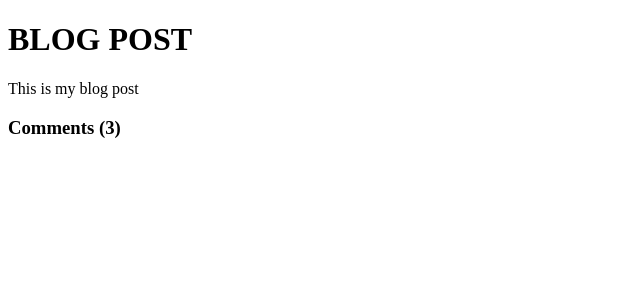
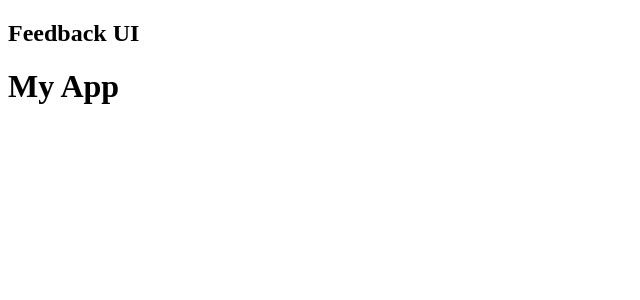
Before and after one commit to helen-tan/react-feedback-app, a React (Create React App) app: page / in a window 1280 px wide. Shown: the top 300 px of the page, without its empty margins (0-640 px from the left). Built offline with nearby package versions, Linux system fonts and the light colour scheme.

Commit message:
Header component + intro to Props

```diff
--- a/src/App.js
+++ b/src/App.js
@@ -1,3 +1,5 @@
+import Header from "./components/Header"
+
 // Components can be either classes or functions
 // classes - old school way of creating components
 // functions - newer way, functional components. Uses Hooks & states
@@ -7,39 +9,15 @@
   // We can only return 1 main parent element
   // But if we don't want a wrapping div, so we can return an empty parent fragment <>
 
-  const title = 'Blog Post';
-  const body = 'This is my blog post';
-  const comments = [
-    { id: 1, text: 'Comment one'},
-    { id: 2, text: 'Comment two'},
-    { id: 3, text: 'Comment three'}
-  ];
-
-  // For returning JSX based on a specific condition
-  const loading = true;
-  const showComments = true;
-
-  const commentBlock = (
-    <div className='comments'>
-    <h3>Comments ({comments.length})</h3>
-    <ul>
-      {comments.map((comment, index) => {
-        <li key={index}>{comment.text}</li>
-      })}
-    </ul>
-  </div>
-  )
-
   return (
     // In JSX, class is a reserved keyword. We use className
     // In forms, for attribute in JSX is htmlFor
+    <>
+    <Header />
     <div className = 'container'>
-      <h1>{title.toUpperCase()}</h1>
-      <p>{body}</p>
-
-      {/* If showComments is true show this: */}
-      {showComments && commentBlock}
+      <h1>My App</h1>
     </div>
+    </>
   )
 }
 
--- /dev/null
+++ b/src/components/Header.jsx
@@ -0,0 +1,25 @@
+import PropTypes from 'prop-types'
+
+// When we pass a prop to a component, we need to catch it in the parameters: function Header(props)
+// destructure it with curly braces
+function Header({ text }) {
+  return (
+    <header>
+      <div className="container">
+        <h2>{text}</h2>
+      </div>
+    </header>
+  )
+}
+
+// When no props are passed in, it will use whatever the deafult is
+Header.defaultProps = {
+  text: 'Feedback UI'
+}
+
+// Type checking for props passed in
+Header.propTypes = {
+  text: PropTypes.string
+}
+
+export default Header
```
